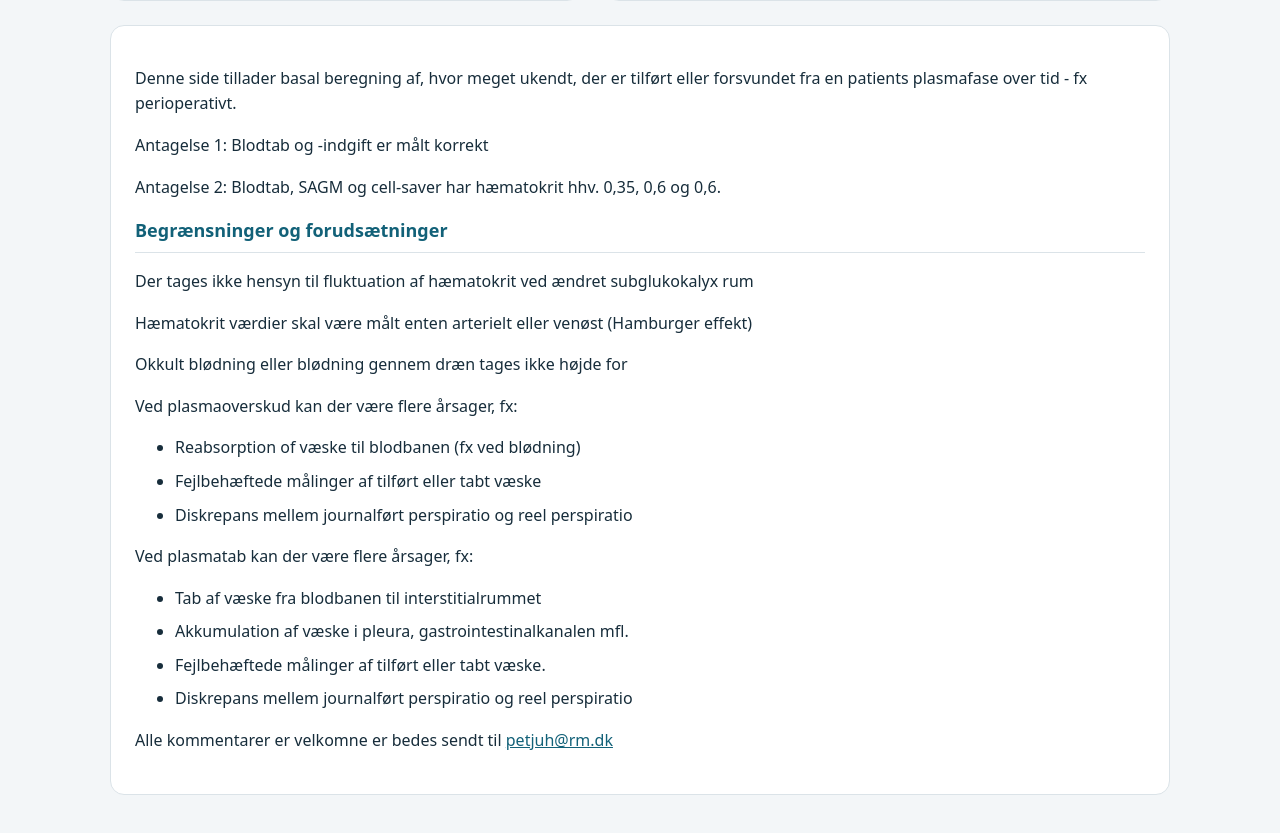
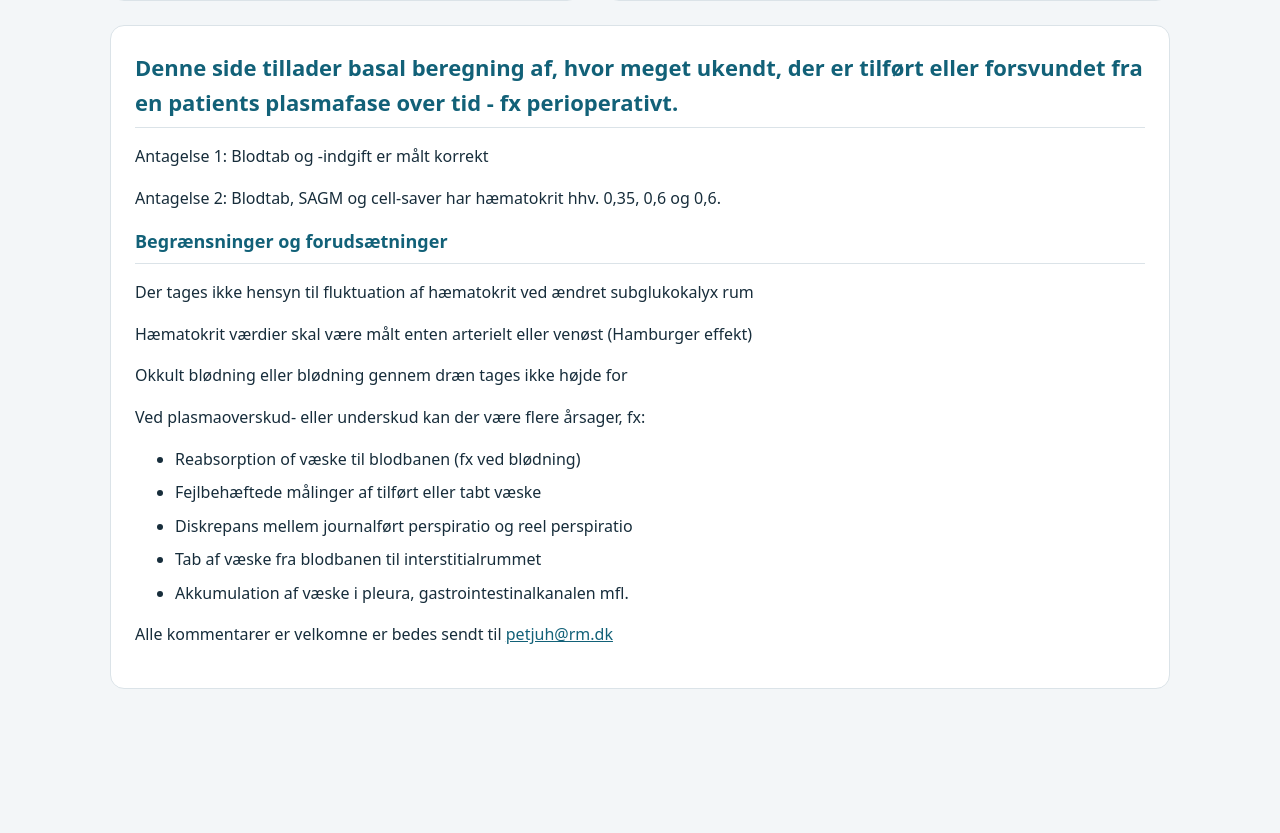
Before and after one commit to peterjuhlolsen/HLK-vaeskeberegner, a plain HTML site: page index.html in a window 1280 px wide. Shown: the part 1854-2687 px from the top of the page. After the commit the page ends 2599 px from the top, so only its background shows below. Drawn offline with Linux system fonts and the light colour scheme.

Commit message:
Add files via upload

```diff
--- a/index.html
+++ b/index.html
@@ -45,17 +45,21 @@
 <tr><th scope="row">Uerkendt plasmatab (-) eller plasmaoverskud (+)</th><td id="out25table">—</td></tr>
 </tbody></table></section></div>
 <section class="card">
-<p>Denne side tillader basal beregning af, hvor meget ukendt, der er tilført eller forsvundet fra en patients plasmafase over tid - fx perioperativt.</p>
+<h2 class="section-title" style="margin-top:0;font-size:22px">Denne side tillader basal beregning af, hvor meget ukendt, der er tilført eller forsvundet fra en patients plasmafase over tid - fx perioperativt.</h2>
 <p>Antagelse 1: Blodtab og -indgift er målt korrekt</p>
 <p>Antagelse 2: Blodtab, SAGM og cell-saver har hæmatokrit hhv. 0,35, 0,6 og 0,6.</p>
 <h3 class="section-title">Begrænsninger og forudsætninger</h3>
 <p>Der tages ikke hensyn til fluktuation af hæmatokrit ved ændret subglukokalyx rum</p>
 <p>Hæmatokrit værdier skal være målt enten arterielt eller venøst (Hamburger effekt)</p>
 <p>Okkult blødning eller blødning gennem dræn tages ikke højde for</p>
-<p>Ved plasmaoverskud kan der være flere årsager, fx:</p>
-<ul><li>Reabsorption of væske til blodbanen (fx ved blødning)</li><li>Fejlbehæftede målinger af tilført eller tabt væske</li><li>Diskrepans mellem journalført perspiratio og reel perspiratio</li></ul>
-<p>Ved plasmatab kan der være flere årsager, fx:</p>
-<ul><li>Tab af væske fra blodbanen til interstitialrummet</li><li>Akkumulation af væske i pleura, gastrointestinalkanalen mfl.</li><li>Fejlbehæftede målinger af tilført eller tabt væske.</li><li>Diskrepans mellem journalført perspiratio og reel perspiratio</li></ul>
+<p>Ved plasmaoverskud- eller underskud kan der være flere årsager, fx:</p>
+<ul>
+<li>Reabsorption of væske til blodbanen (fx ved blødning)</li>
+<li>Fejlbehæftede målinger af tilført eller tabt væske</li>
+<li>Diskrepans mellem journalført perspiratio og reel perspiratio</li>
+<li>Tab af væske fra blodbanen til interstitialrummet</li>
+<li>Akkumulation af væske i pleura, gastrointestinalkanalen mfl.</li>
+</ul>
 <p>Alle kommentarer er velkomne er bedes sendt til <a href="mailto:petjuh@rm.dk">petjuh@rm.dk</a></p>
 </section></main>
 <script>
```
